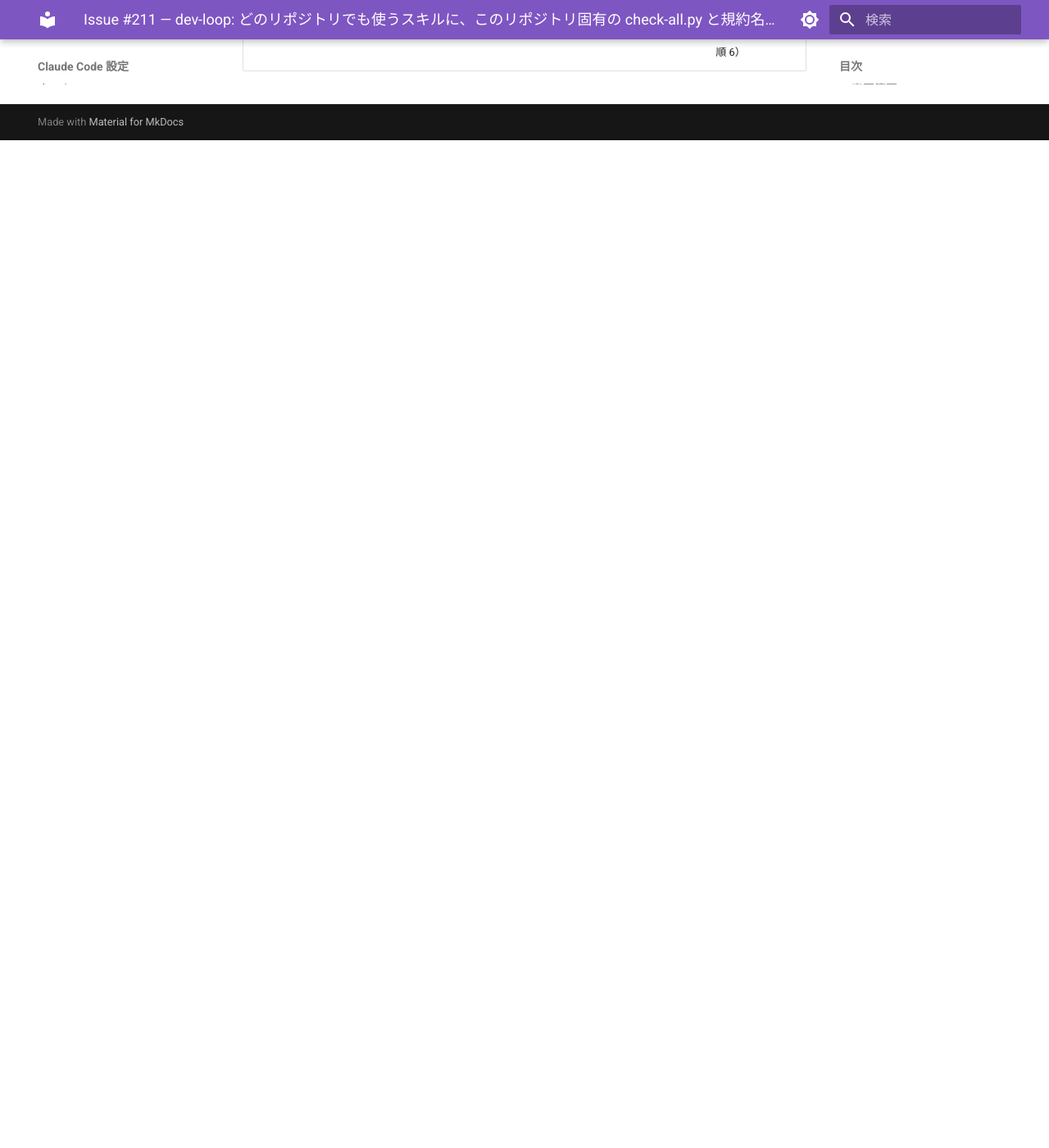
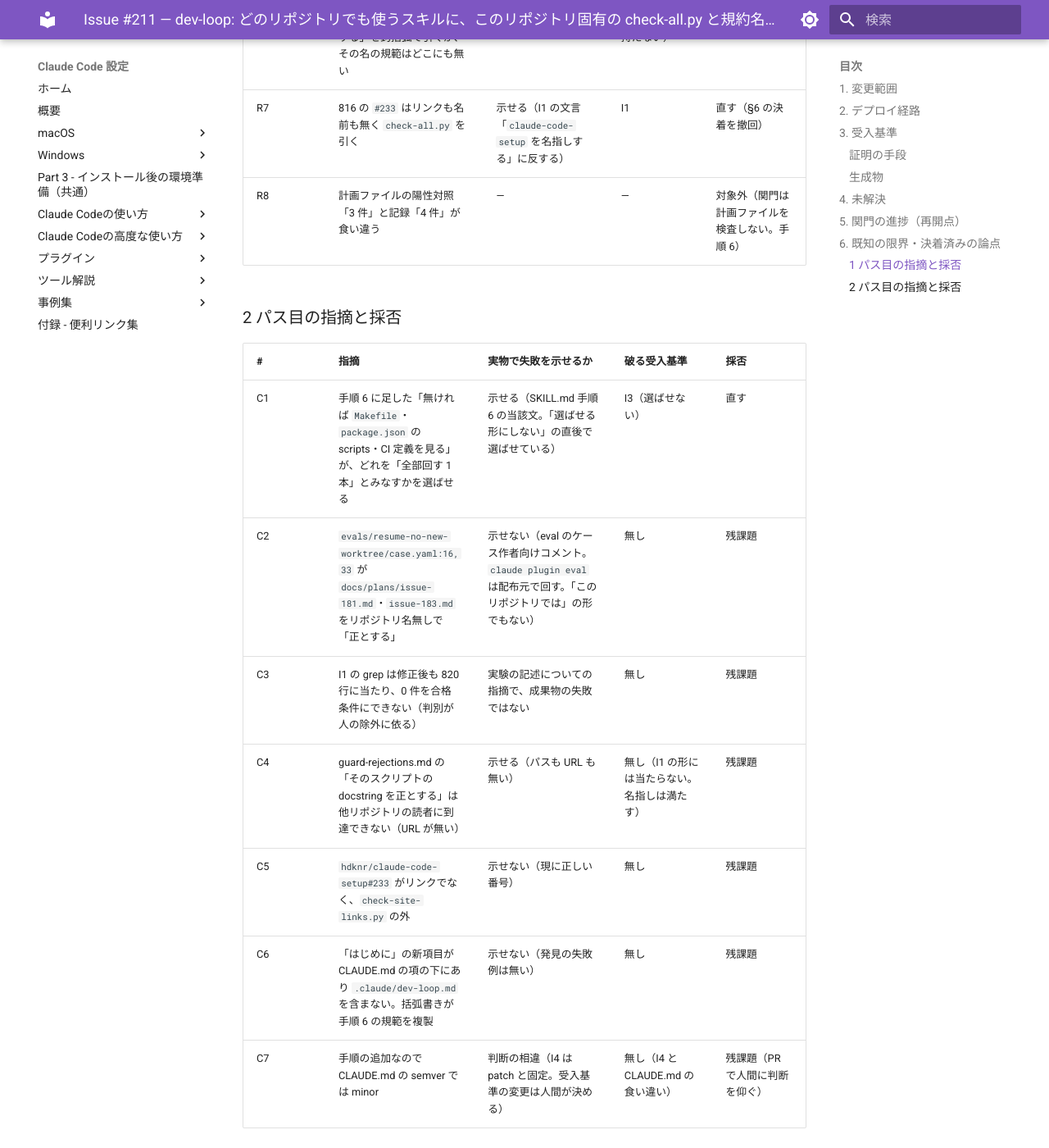
Before and after one commit to hdknr/claude-code-setup, an MkDocs documentation site: the page built from docs/plans/issue-211.md, in a window 1280 px wide and 1400 px high, scrolled down 5074 px. Shown: the whole window at 82% size. Built offline with MkDocs 1.6.1 and Material for MkDocs 9.7.7, drawn with Linux system fonts in a browser that asks for light colours; before the commit the page ends 5245 px from its top, so only the background shows below that; some of the changed text lies outside the part shown.

Commit message:
docs(plans): #211 の 2 パス目の関門結果と採否を記録
Co-Authored-By: Claude Opus 5.5 <noreply@anthropic.com>

```diff
--- a/docs/plans/issue-211.md
+++ b/docs/plans/issue-211.md
@@ -87,6 +87,11 @@ grep は「このリポジトリ／本リポジトリ／当リポジトリ／che
 - 次（**2 つ残っている**）: 手順 5 の当て直し（Verifier 2 パス目）と `/code-review` 2 パス目。
   2 パス目の指摘対応の起点は、その対応に入る直前の HEAD を記録する（狭いパス用）。
 - 割り目 2（2 パス目の前）: AskUserQuestion で提案 → **「ここで割る」が選ばれた**
+- 再開（2026-10-14）: `find-cycle.py` で当たり、この worktree・ブランチ・HEAD `e09fd62` を肯定的に確認。base `6331379` は HEAD の祖先で、origin/main の merge-base も不変。
+- **手順 5 の当て直し（Verifier 2 パス目、`dev-loop:dev-loop-verifier`・sonnet）: 反証 0 件**（R1・R2・R6・R7 の修正先を一次ソースで確認。生成物・版も独立に緑）。
+  `check-all.py` 33/33 緑（失敗 0 / 飛ばし 0）。
+- **`/code-review` 2 パス目: 指摘 7 件**（採否は §6 の 2 パス目の表。直す 1・残課題 6）。
+- 2 パス目の指摘対応の起点（狭いパス用。対応に入る直前の HEAD）: このコミットの SHA（次のコミットで書き戻す）
 - 実験: 陽性対照つきの grep のみ
 
 ## 6. 既知の限界・決着済みの論点
@@ -112,3 +117,15 @@ grep は「このリポジトリ／本リポジトリ／当リポジトリ／che
 | R6 | 1432 の「複製を 1 箇所に寄せ、他からは指すだけにする」を鉤括弧で引くが、その名の規範はどこにも無い | 示せる（grep 0 件） | I3（対比の片側が指し先を持たない） | 直す |
 | R7 | 816 の `#233` はリンクも名前も無く `check-all.py` を引く | 示せる（I1 の文言「`claude-code-setup` を名指しする」に反する） | I1 | 直す（§6 の決着を撤回） |
 | R8 | 計画ファイルの陽性対照「3 件」と記録「4 件」が食い違う | — | — | 対象外（関門は計画ファイルを検査しない。手順 6） |
+
+### 2 パス目の指摘と採否
+
+| # | 指摘 | 実物で失敗を示せるか | 破る受入基準 | 採否 |
+| --- | --- | --- | --- | --- |
+| C1 | 手順 6 に足した「無ければ `Makefile`・`package.json` の scripts・CI 定義を見る」が、どれを「全部回す 1 本」とみなすかを選ばせる | 示せる（SKILL.md 手順 6 の当該文。「選ばせる形にしない」の直後で選ばせている） | I3（選ばせない） | 直す |
+| C2 | `evals/resume-no-new-worktree/case.yaml:16,33` が `docs/plans/issue-181.md`・`issue-183.md` をリポジトリ名無しで「正とする」 | 示せない（eval のケース作者向けコメント。`claude plugin eval` は配布元で回す。「このリポジトリでは」の形でもない） | 無し | 残課題 |
+| C3 | I1 の grep は修正後も 820 行に当たり、0 件を合格条件にできない（判別が人の除外に依る） | 実験の記述についての指摘で、成果物の失敗ではない | 無し | 残課題 |
+| C4 | guard-rejections.md の「そのスクリプトの docstring を正とする」は他リポジトリの読者に到達できない（URL が無い） | 示せる（パスも URL も無い） | 無し（I1 の形には当たらない。名指しは満たす） | 残課題 |
+| C5 | `hdknr/claude-code-setup#233` がリンクでなく、`check-site-links.py` の外 | 示せない（現に正しい番号） | 無し | 残課題 |
+| C6 | 「はじめに」の新項目が CLAUDE.md の項の下にあり `.claude/dev-loop.md` を含まない。括弧書きが手順 6 の規範を複製 | 示せない（発見の失敗例は無い） | 無し | 残課題 |
+| C7 | 手順の追加なので CLAUDE.md の semver では minor | 判断の相違（I4 は patch と固定。受入基準の変更は人間が決める） | 無し（I4 と CLAUDE.md の食い違い） | 残課題（PR で人間に判断を仰ぐ） |
```
